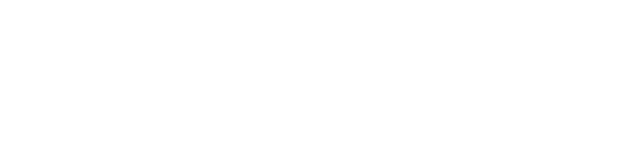
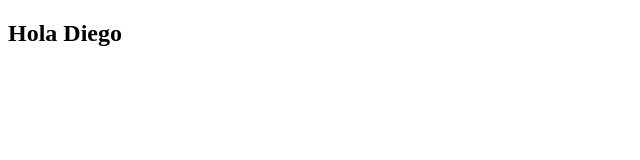
Before and after one commit to DiegoFalaschini/RepoDePrueba, a plain HTML site: page index.html in a window 1280 px wide. Shown: the whole page, without its empty margins (0-640 px from the left). Drawn offline with Linux system fonts and the light colour scheme.

Commit message:
Segundo commit

```diff
--- a/index.html
+++ b/index.html
@@ -5,11 +5,11 @@
     <meta charset="UTF-8">
     <meta name="viewport" content="width=device-width, initial-scale=1.0">
     <meta http-equiv="X-UA-Compatible" content="ie=edge">
-    <title>Document</title>
+    <title>Documento</title>
 </head>
 
 <body>
-
+    <h2>Hola Diego</h2>
 </body>
 
 </html>
```
